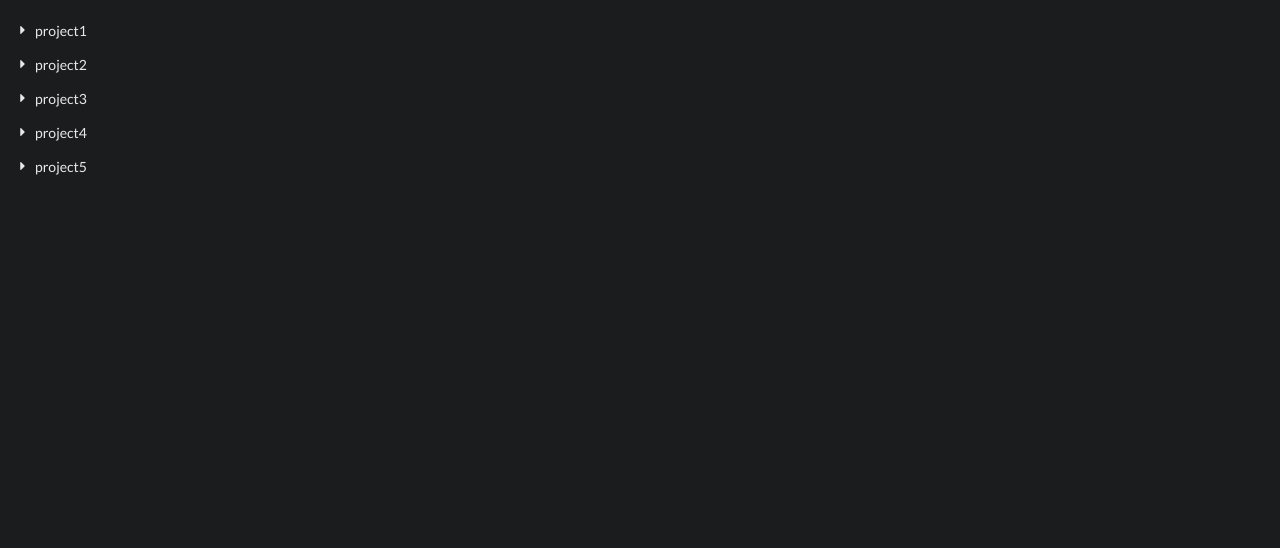
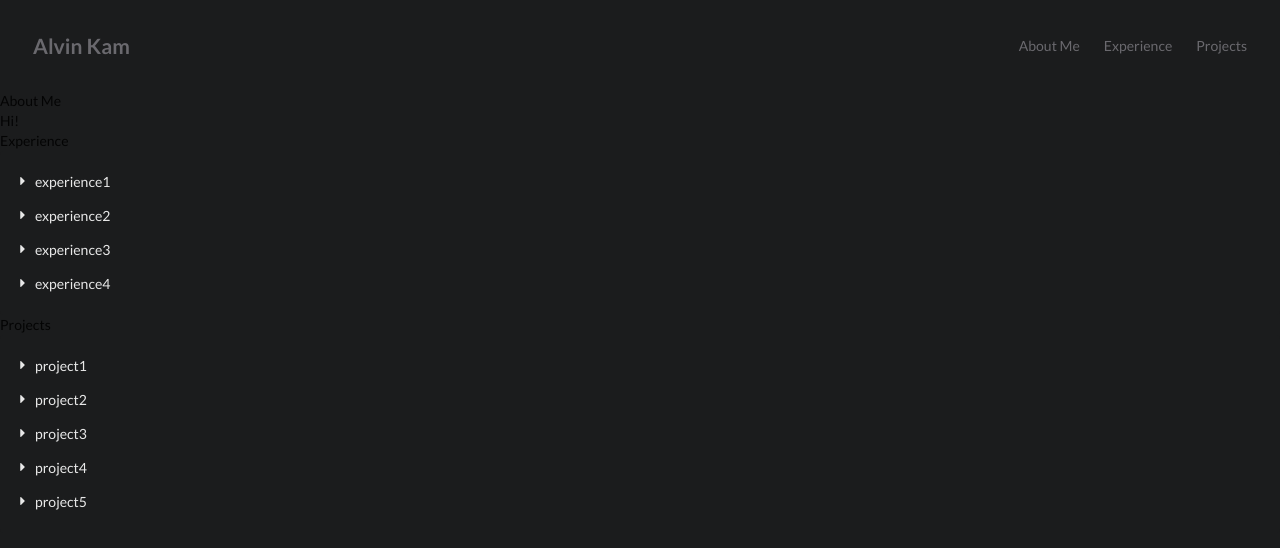
Before and after one commit to alvinkam33/alvinkam33.github.io, a React (Create React App) app: page / in a window 1280 px wide. Shown: the top 548 px of the page. Built offline with nearby package versions, Linux system fonts and the light colour scheme.

Commit message:
header connected and basic styling

```diff
--- a/package.json
+++ b/package.json
@@ -9,6 +9,7 @@
     "react": "^17.0.2",
     "react-dom": "^17.0.2",
     "react-scripts": "4.0.3",
+    "react-scroll": "^1.8.3",
     "web-vitals": "^1.1.2"
   },
   "scripts": {
--- a/src/App.js
+++ b/src/App.js
@@ -1,32 +1,16 @@
 import React from 'react';
-import Accordion from './components/Accordion.js';
+import Header from './components/Header.js';
+import About from './components/About.js';
+import Experience from './components/Experience.js';
+import Projects from './components/Projects.js';
 
-const items = [
-    {
-        title: "project1",
-        content: "project1"
-    },
-    {
-        title: "project2",
-        content: "project2"
-    },
-    {
-        title: "project3",
-        content: "project3"
-    },
-    {
-        title: "project4",
-        content: "project4"
-    },
-    {
-        title: "project5",
-        content: "project5"
-    }
-]
 const App = () => {
     return (
         <div>
-            <Accordion items={items}/>
+            <Header/>
+            <About/>
+            <Experience/>
+            <Projects/>
         </div>
     );
 };
--- /dev/null
+++ b/src/components/About.js
@@ -0,0 +1,15 @@
+import { Element } from "react-scroll";
+
+const About = () => {
+    return (
+        <Element id="about" name="about">
+            <div>
+                About Me
+                <br></br>
+                Hi!
+            </div>
+        </Element>
+    )
+};
+
+export default About;
--- /dev/null
+++ b/src/components/Experience.js
@@ -0,0 +1,32 @@
+import Accordion from "./Accordion.js";
+import { Element } from "react-scroll";
+
+const Experience = () => {
+    const items = [
+        {
+            title: "experience1",
+            content: "WORK IN PROGRESS WORK IN PROGRESS WORK IN PROGRESS WORK IN PROGRESS WORK IN PROGRESS WORK IN PROGRESS WORK IN PROGRESS WORK IN PROGRESS WORK IN PROGRESS WORK IN PROGRESS "
+        },
+        {
+            title: "experience2",
+            content: "WORK IN PROGRESS WORK IN PROGRESS WORK IN PROGRESS WORK IN PROGRESS WORK IN PROGRESS WORK IN PROGRESS WORK IN PROGRESS WORK IN PROGRESS WORK IN PROGRESS WORK IN PROGRESS "
+        },
+        {
+            title: "experience3",
+            content: "WORK IN PROGRESS WORK IN PROGRESS WORK IN PROGRESS WORK IN PROGRESS WORK IN PROGRESS WORK IN PROGRESS WORK IN PROGRESS WORK IN PROGRESS WORK IN PROGRESS WORK IN PROGRESS "
+        },
+        {
+            title: "experience4",
+            content: "WORK IN PROGRESS WORK IN PROGRESS WORK IN PROGRESS WORK IN PROGRESS WORK IN PROGRESS WORK IN PROGRESS WORK IN PROGRESS WORK IN PROGRESS WORK IN PROGRESS WORK IN PROGRESS "
+        },
+    ];
+
+    return (
+        <Element id="experience" name="experience">
+            Experience
+            <Accordion items={items} />
+        </Element>
+    );
+}
+
+export default Experience;
--- a/src/components/Header.js
+++ b/src/components/Header.js
@@ -1,2 +1,43 @@
-import { BrowserRouter } from "react-router-dom";
+
 import { Link } from "react-scroll";
+
+const Header = () => {
+    return (
+        <header className="header">
+            <a href="/" className="home">
+                Alvin Kam
+            </a>
+            <div>
+                <Link
+                    className="link"
+                    to="about"
+                    spy={true}
+                    smooth={true}
+                    duration={500}
+                >
+                    About Me
+                </Link>
+                <Link
+                    className="link"
+                    to="experience"
+                    spy={true}
+                    smooth={true}
+                    duration={500}
+                >
+                    Experience
+                </Link>
+                <Link
+                    className="link"
+                    to="projects"
+                    spy={true}
+                    smooth={true}
+                    duration={500}
+                >
+                    Projects
+                </Link>
+            </div>
+        </header>
+    );
+};
+
+export default Header;
--- /dev/null
+++ b/src/components/Projects.js
@@ -0,0 +1,36 @@
+import Accordion from "./Accordion.js";
+import { Element } from "react-scroll";
+
+const Projects = () => {
+    const items = [
+        {
+            title: "project1",
+            content: "WORK IN PROGRESS WORK IN PROGRESS WORK IN PROGRESS WORK IN PROGRESS WORK IN PROGRESS WORK IN PROGRESS WORK IN PROGRESS WORK IN PROGRESS WORK IN PROGRESS WORK IN PROGRESS "
+        },
+        {
+            title: "project2",
+            content: "WORK IN PROGRESS WORK IN PROGRESS WORK IN PROGRESS WORK IN PROGRESS WORK IN PROGRESS WORK IN PROGRESS WORK IN PROGRESS WORK IN PROGRESS WORK IN PROGRESS WORK IN PROGRESS "
+        },
+        {
+            title: "project3",
+            content: "WORK IN PROGRESS WORK IN PROGRESS WORK IN PROGRESS WORK IN PROGRESS WORK IN PROGRESS WORK IN PROGRESS WORK IN PROGRESS WORK IN PROGRESS WORK IN PROGRESS WORK IN PROGRESS "
+        },
+        {
+            title: "project4",
+            content: "WORK IN PROGRESS WORK IN PROGRESS WORK IN PROGRESS WORK IN PROGRESS WORK IN PROGRESS WORK IN PROGRESS WORK IN PROGRESS WORK IN PROGRESS WORK IN PROGRESS WORK IN PROGRESS "
+        },
+        {
+            title: "project5",
+            content: "WORK IN PROGRESS WORK IN PROGRESS WORK IN PROGRESS WORK IN PROGRESS WORK IN PROGRESS WORK IN PROGRESS WORK IN PROGRESS WORK IN PROGRESS WORK IN PROGRESS WORK IN PROGRESS "
+        }
+    ];
+
+    return (
+        <Element id="projects" name="projects">
+            Projects
+            <Accordion items={items} />
+        </Element>
+    );
+}
+
+export default Projects;
--- a/src/styles/index.css
+++ b/src/styles/index.css
@@ -1,3 +1,36 @@
+* {
+    box-sizing: border-box;
+    margin: 0;
+    padding: 0;
+}
+
 body {
     background: #1b1c1d;
 }
+
+.header {
+    display: flex;
+    justify-content: space-between;
+    align-items: center;
+    padding: 1.5em;
+}
+
+.home {
+    float: left;
+    text-align: center;
+    margin: 12px;
+    font-size: 1.5em;
+    font-weight: bold;
+    line-height: 25px;
+    color: #6a696e;
+}
+
+.link {
+    float: left;
+    text-align: center;
+    margin: 12px;
+    font-size: 1em;
+    line-height: 25px;
+    cursor: pointer;
+    color: #6a696e;
+}
```
Also changed, not shown: 1 other file (tests, documents, lock files or other folders).
